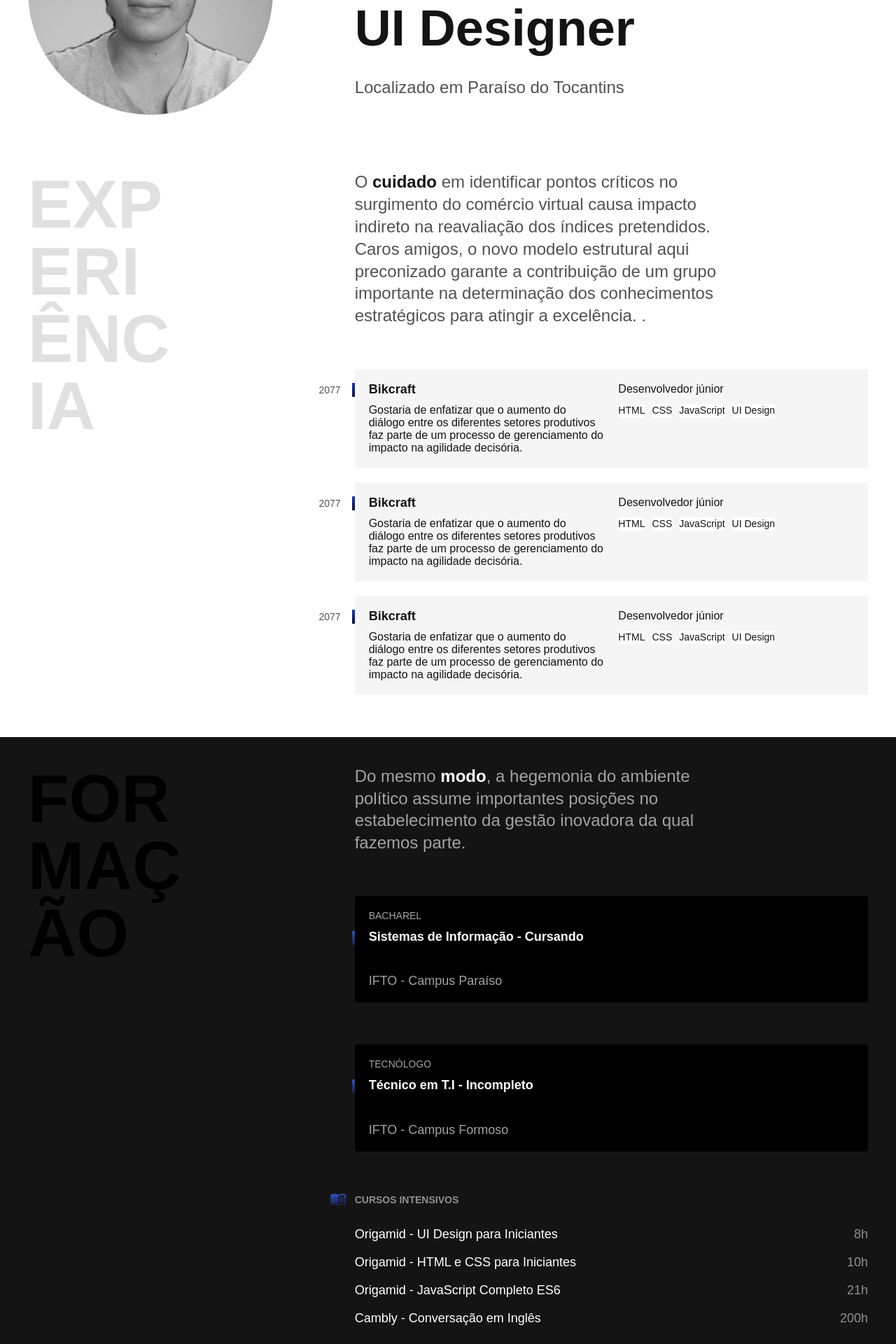
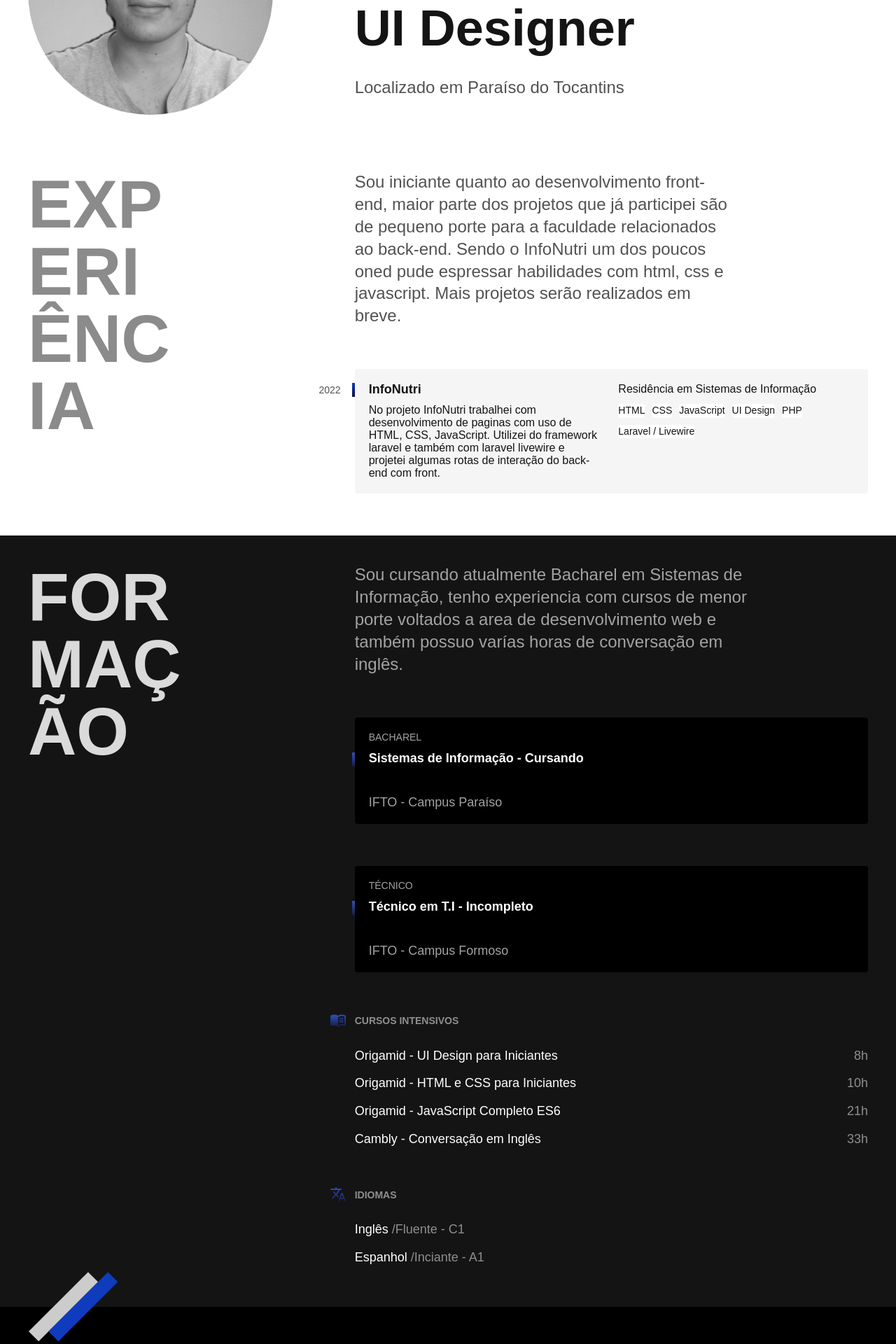
Before and after one commit to guilhermeR20/Projetos-Pessoais-Front-End, a PHP site: page / in a window 1280 px wide. Shown: the part 351-2271 px from the top of the page at 70% size. Run offline with PHP 8.4, Linux system fonts and the light colour scheme.

Commit message:
Portfolio versão base para uso

```diff
--- a/portfolio/css/experiencia.css
+++ b/portfolio/css/experiencia.css
@@ -8,7 +8,7 @@
 }
 
 .experiencia .subtitulo{
-    color: #e0e0e0;
+    color: #8b8b8b;
 }
 
 .experiencia-texto{
--- a/portfolio/css/footer.css
+++ b/portfolio/css/footer.css
@@ -16,6 +16,7 @@
     font-size: 1.5rem;
     line-height: 1.33;
     color: #cccccc;
+
 }
 
 .footer-contato li{
@@ -28,12 +29,6 @@
 
 .footer-contato li a {
     color: #ffffff;
-}
-
-.footer-copy{
-    grid-column: 1 / -1;
-    font-size: 1.125rem;
-    color: #bfbfbf;
 }
 
 @media (max-width: 900px) {
--- a/portfolio/css/formacao.css
+++ b/portfolio/css/formacao.css
@@ -26,14 +26,14 @@
 
 
 .formacao .subtitulo{
-    color: #000000;
+    color: #dadada;
     max-width: 5ch;
 }
 
 .formacao-texto{
     font-size: 1.5rem;
     line-height: 1.33;
-    max-width: 40ch;
+    max-width: 45ch;
     margin-bottom: 60px;
     color: #a3a3a3;
 }
--- a/portfolio/css/global.css
+++ b/portfolio/css/global.css
@@ -2,7 +2,6 @@ body{
     font-family: 'Fira Sans', Arial, sans-serif;
     margin: 0px;
     color: #141414;
-
 }
 
 h1, h2, h3, p{
@@ -13,6 +12,7 @@ ul{
     margin: 0px;
     padding: 0px;
     list-style: none;
+
 }
 
 img{
--- a/portfolio/css/header.css
+++ b/portfolio/css/header.css
@@ -23,6 +23,7 @@
     text-decoration: none;
     color: #141414;
     display: block;
+
 }
 
 .header-menu a:hover{
--- a/portfolio/css/introducao.css
+++ b/portfolio/css/introducao.css
@@ -32,6 +32,12 @@
     left: -45px;
 }
 
+@media(max-width: 400px){
+    .introducao h1::before{
+        display: none;
+    }
+}
+
 .introducao p{
     font-size: 1.5rem;
     color: #525252;
--- a/portfolio/index.html
+++ b/portfolio/index.html
@@ -49,63 +49,31 @@
       <h2 class="subtitulo">Experiência</h2>
       <div>
         <p class="experiencia-texto">
-          O <strong>cuidado</strong> em identificar pontos críticos no
-          surgimento do comércio virtual causa impacto indireto na reavaliação
-          dos índices pretendidos. Caros amigos, o novo modelo estrutural aqui
-          preconizado garante a contribuição de um grupo importante na
-          determinação dos conhecimentos estratégicos para atingir a excelência.
-          .
+          Sou iniciante quanto ao desenvolvimento front-end, maior parte dos
+          projetos que já participei são de pequeno porte para a faculdade relacionados
+          ao back-end. Sendo o InfoNutri um dos poucos oned pude espressar habilidades
+          com html, css e javascript. Mais projetos serão realizados em breve.
         </p>
         <div class="empresa">
-          <span class="empresa-ano">2077</span>
-          <h3 class="empresa-titulo">Bikcraft</h3>
-          <span>Desenvolvedor júnior</span>
+          <span class="empresa-ano">2022</span>
+          <h3 class="empresa-titulo">InfoNutri</h3>
+          <span>Residência em Sistemas de Informação</span>
           <p>
-            Gostaria de enfatizar que o aumento do diálogo entre os diferentes
-            setores produtivos faz parte de um processo de gerenciamento do
-            impacto na agilidade decisória.
+            No projeto InfoNutri trabalhei com desenvolvimento de paginas
+            com uso de HTML, CSS, JavaScript. Utilizei do framework laravel
+            e também com laravel livewire e projetei algumas rotas de interação
+            do back-end com front.
           </p>
           <ul class="empresa-habilidades">
             <li>HTML</li>
             <li>CSS</li>
             <li>JavaScript</li>
             <li>UI Design</li>
+            <li>PHP</li>
+            <li>Laravel / Livewire</li>
           </ul>
         </div>
 
-        <div class="empresa">
-          <span class="empresa-ano">2077</span>
-          <h3 class="empresa-titulo">Bikcraft</h3>
-          <span>Desenvolvedor júnior</span>
-          <p>
-            Gostaria de enfatizar que o aumento do diálogo entre os diferentes
-            setores produtivos faz parte de um processo de gerenciamento do
-            impacto na agilidade decisória.
-          </p>
-          <ul class="empresa-habilidades">
-            <li>HTML</li>
-            <li>CSS</li>
-            <li>JavaScript</li>
-            <li>UI Design</li>
-          </ul>
-        </div>
-
-        <div class="empresa">
-          <span class="empresa-ano">2077</span>
-          <h3 class="empresa-titulo">Bikcraft</h3>
-          <span>Desenvolvedor júnior</span>
-          <p>
-            Gostaria de enfatizar que o aumento do diálogo entre os diferentes
-            setores produtivos faz parte de um processo de gerenciamento do
-            impacto na agilidade decisória.
-          </p>
-          <ul class="empresa-habilidades">
-            <li>HTML</li>
-            <li>CSS</li>
-            <li>JavaScript</li>
-            <li>UI Design</li>
-          </ul>
-        </div>
       </div>
     </section>
 
@@ -114,9 +82,9 @@
         <h2 class="subtitulo">Formação</h2>
         <div>
           <p class="formacao-texto">
-            Do mesmo <strong>modo</strong>, a hegemonia do ambiente político
-            assume importantes posições no estabelecimento da gestão inovadora
-            da qual fazemos parte.
+            Sou cursando atualmente Bacharel em Sistemas de Informação, tenho experiencia
+            com cursos de menor porte voltados a area de desenvolvimento web e também possuo
+            varías horas de conversação em inglês.
           </p>
 
           <ul class="faculdade-lista">
@@ -129,7 +97,7 @@
 
           <ul class="faculdade-lista">
             <li class="faculdade">
-              <span class="faculdade-tipo">Tecnólogo</span>
+              <span class="faculdade-tipo">Técnico</span>
               <h3 class="faculdade-curso">Técnico em T.I - Incompleto</h3>
               <span class="faculdade-instituicao">IFTO - Campus Formoso</span>
             </li>
@@ -142,7 +110,7 @@
                 <li>Origamid - UI Design para Iniciantes <span>8h</span></li>
                 <li>Origamid - HTML e CSS para Iniciantes <span>10h</span></li>
                 <li>Origamid - JavaScript Completo ES6 <span>21h</span></li>
-                <li>Cambly - Conversação em Inglês <span>200h</span></li>
+                <li>Cambly - Conversação em Inglês <span>33h</span></li>
               </ul>
             </div>
 
@@ -161,8 +129,8 @@
 
     <footer class="footer" id="contato" >
       <div class="footer-container">
-        <p class="footer-texto">Estou disponivel para novos projetos no momento.
-          Entro em contato comigo e marcamos uma conversa.
+        <p class="footer-texto">Estou a procura de estágio em front-end. Caso esteja interessado
+        por favor entrar em contato comigo.
         </p>
         <ul class="footer-contato">
           <li class="email">guilherme.rochalima17@gmail.com</li>
@@ -170,7 +138,6 @@
           <li class="github"><a href="/">https://github.com/guilhermeR20</a></li>
           <li class="linkedin"><a href="/">https://www.linkedin.com/in/guilherme-rocha-b59390196/</a></li>
         </ul>
-        <p class="footer-copy">Direitos de imagem reservado a Guilherme Rocha Lima</p>
       </div>
     </footer>
   </body>
```
